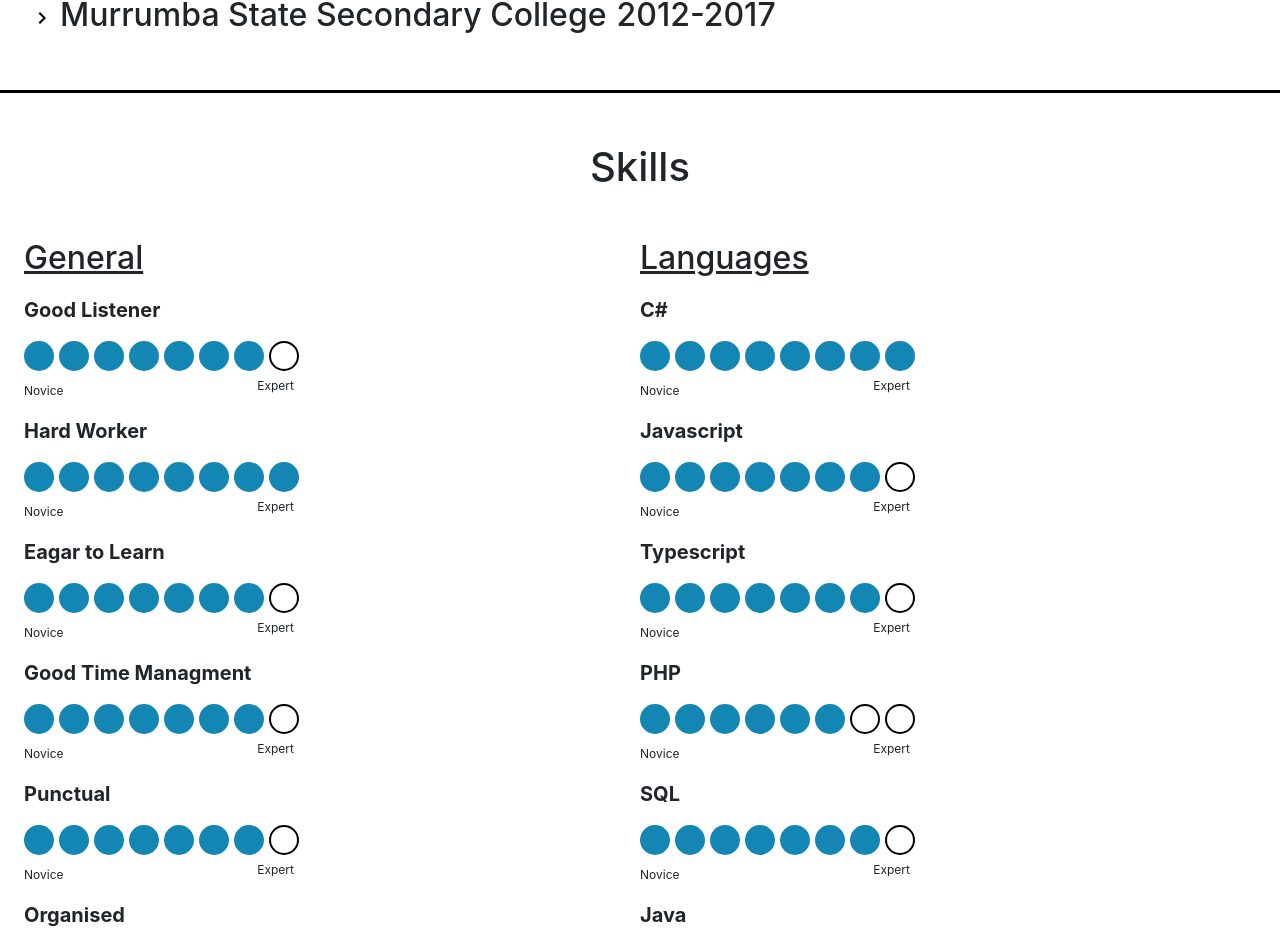
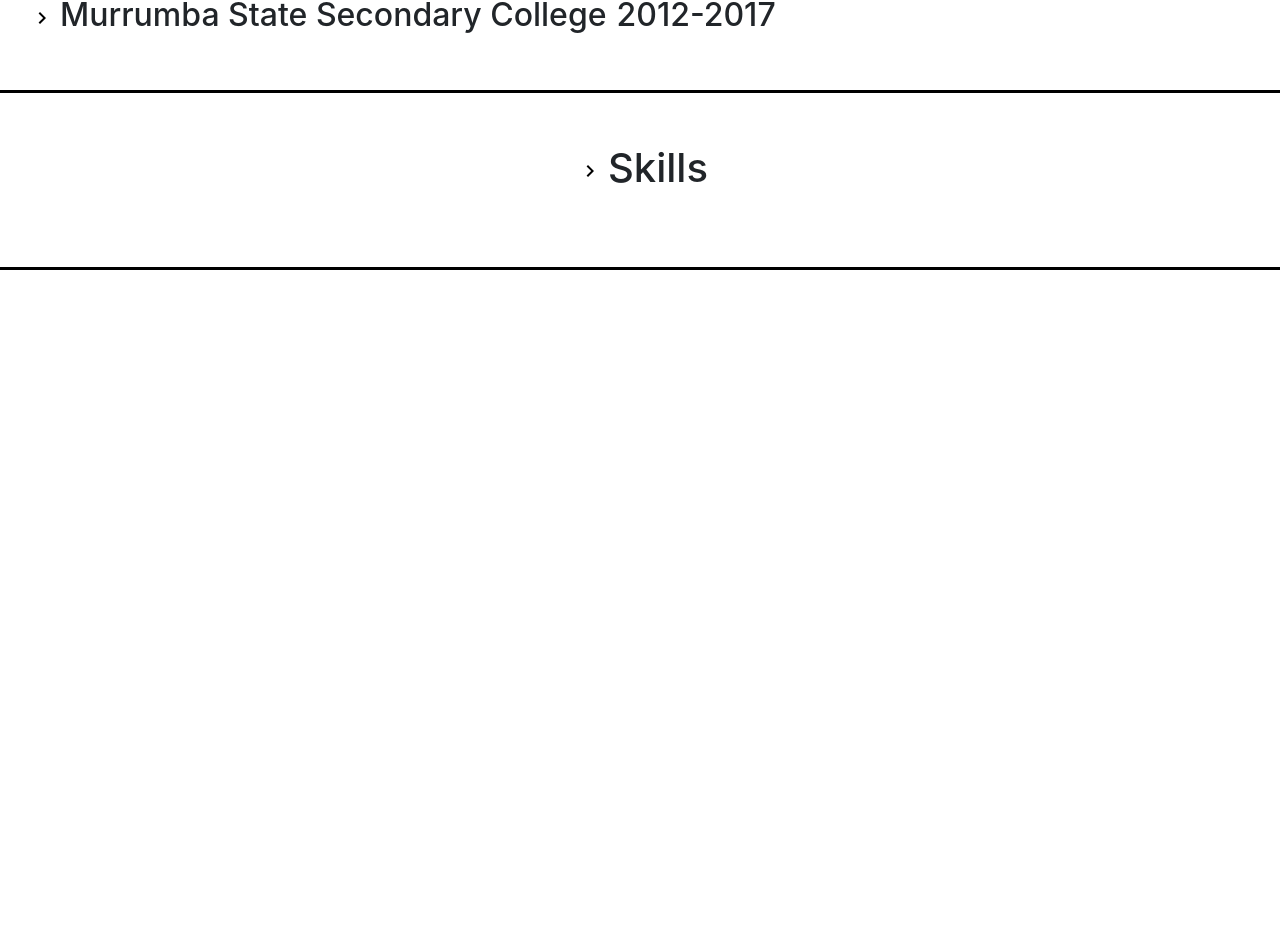
Before and after one commit to JacksonDoring/aws-personal-website, a React (Create React App) app: page / in a window 1280 px wide. Shown: the part 785-1725 px from the top of the page. After the commit the page ends 1075 px from the top, so only its background shows below. Built offline with nearby package versions, Linux system fonts and the light colour scheme.

Commit message:
finished working on skills

```diff
--- a/src/Components/Skills.tsx
+++ b/src/Components/Skills.tsx
@@ -1,17 +1,49 @@
-import React from "react";
+import React, { useState, useEffect } from "react";
 import Grid from "@material-ui/core/Grid";
 import SkillsBar from "./Skills-bar";
 import Container from "@material-ui/core/Container";
+import { Collapse } from "reactstrap";
+import ExpandMoreIcon from "@material-ui/icons/ExpandMore";
+import ChevronRightIcon from "@material-ui/icons/ChevronRight";
 
 function Skills() {
+  //For General knowledge
+  const [isOpen, setIsOpen] = useState(false);
+  const [openText, setOpenText] = useState(<ExpandMoreIcon />);
+
+  const toggle = () => {
+    setIsOpen(!isOpen);
+  };
+
+  useEffect(() => {
+    if (isOpen === true) {
+      setOpenText(<ExpandMoreIcon />);
+    } else if (isOpen === false) {
+      setOpenText(<ChevronRightIcon />);
+    }
+  }, [isOpen]);
+
   return (
     <Container maxWidth="lg" className="info-container">
-      <h1>Skills</h1>
+      <h1>
+        <button
+          color="primary"
+          onClick={toggle}
+          style={{ marginBottom: "1rem" }}
+          className="education-button"
+        >
+          {openText}
+        </button>
+        Skills
+      </h1>
+
+      <Collapse isOpen={isOpen}>
         <Grid container>
           <Grid item xs={6}>
             <h2 className="skills-header">
               <u>General</u>
             </h2>
+
             {SkillsBar("Good Listener", 7)}
             {SkillsBar("Hard Worker", 8)}
             {SkillsBar("Eagar to Learn", 7)}
@@ -38,6 +70,7 @@ function Skills() {
             <h2 className="skills-header">
               <u>Project Development</u>
             </h2>
+
             {SkillsBar("Git/Version Control", 8)}
           </Grid>
 
@@ -47,6 +80,7 @@ function Skills() {
             </h2>
             {SkillsBar("Node", 6)}
             {SkillsBar("React", 7)}
+            {SkillsBar("AWS/Cloud", 7)}
             {SkillsBar("Database Managment/Creation", 7)}
             {SkillsBar("Cryptography", 5)}
             {SkillsBar("Algorithm Development/Analysis", 6)}
@@ -55,6 +89,7 @@ function Skills() {
             {SkillsBar("Web Design", 7)}
           </Grid>
         </Grid>
+      </Collapse>
     </Container>
   );
 }
```
Lines whose indentation alone changed are shown as unchanged.
